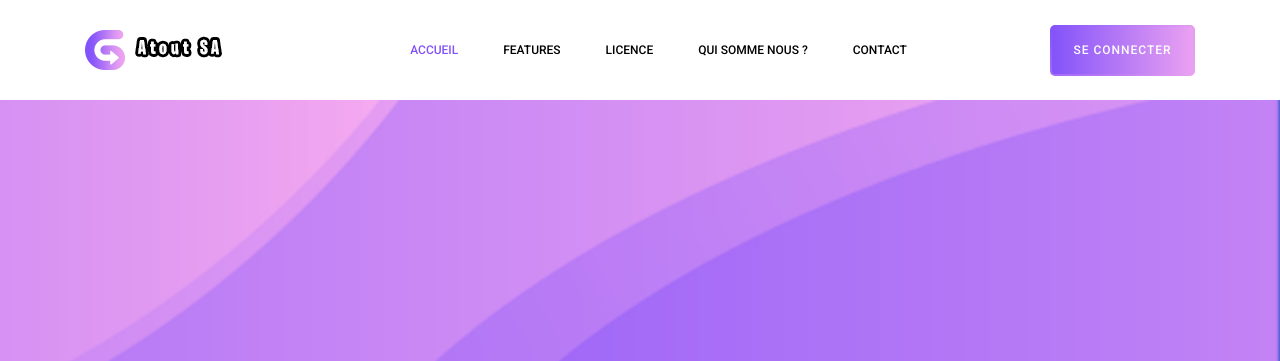
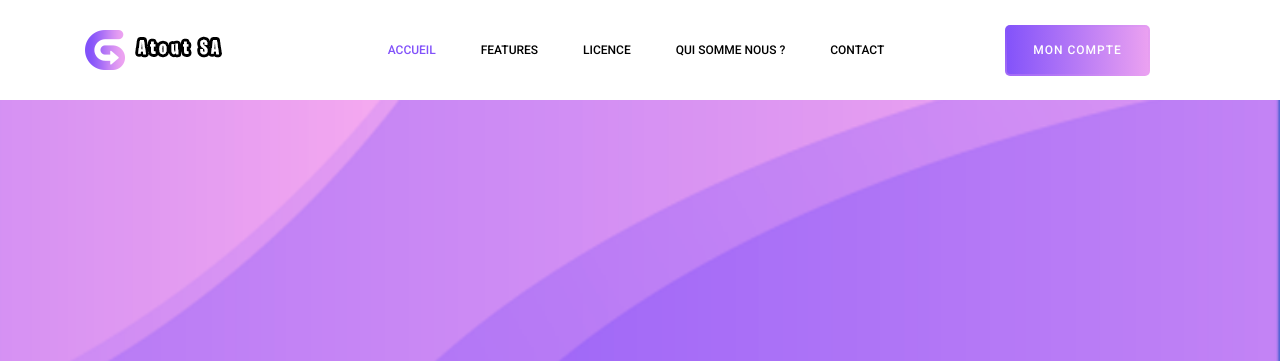
Before and after one commit to AntonArmand/AtoutProtect_Web, a PHP site: page /app/views/index.php in a window 1280 px wide. Shown: the top 361 px of the page. Run offline with PHP 8.4, Linux system fonts and the light colour scheme; some libraries are stand-ins or nearby versions.

Commit message:
login/profil - header.php

```diff
--- a/app/controllers/clientController.php
+++ b/app/controllers/clientController.php
@@ -9,8 +9,6 @@ $login       = isset($_POST['login']) ? $_POST['login'] : '';
 
 $date       = new DateTime();
 $date       = $date->format('Y-m-d H:i:s');
-session_start();
-
 
 if($register != false)
 {
--- a/app/views/header.php
+++ b/app/views/header.php
@@ -1,5 +1,5 @@
 <?php
-
+session_start();
 ?>
 <header class="header_area">
 		<div class="main_menu">
@@ -23,7 +23,15 @@
 							<li class="nav-item"><a class="nav-link" href="contact.php">Contact</a></li>
 						</ul>
 						<ul class="nav navbar-nav navbar-right">
-							<li class="nav-item"><a href="login.php" class="primary_btn text-uppercase">Se connecter</a></li>
+
+							<?php if (isset ($_SESSION['idClient']) >0): ?>
+								<li class="nav-item"><a href="login.php" class="primary_btn text-uppercase">Se connecter</a
+								></li>
+							<?php else: ?>
+								<li class="nav-item"><a href="profil.php" class="primary_btn text-uppercase">Mon compte</a></li>
+							<?php endif; ?>
+
+							<li>
 						</ul>
 					</div>
 				</div>
```
